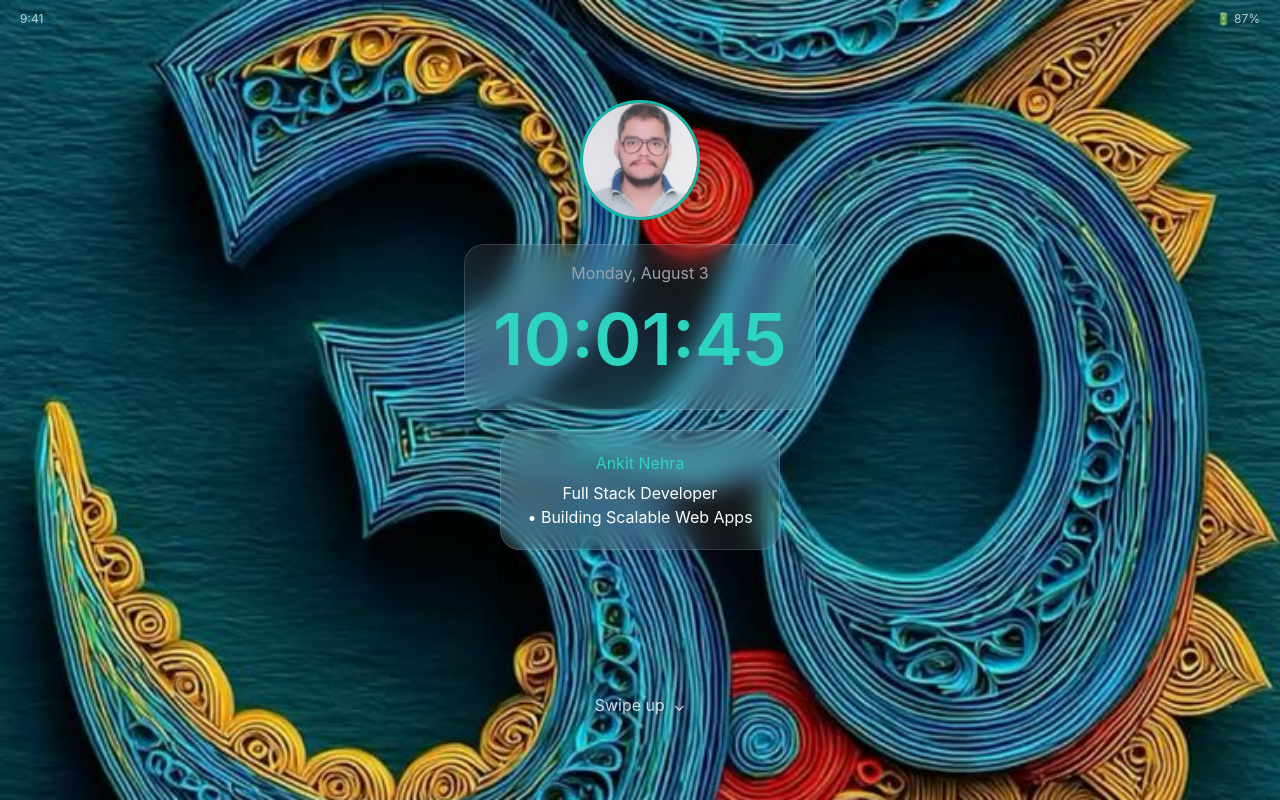
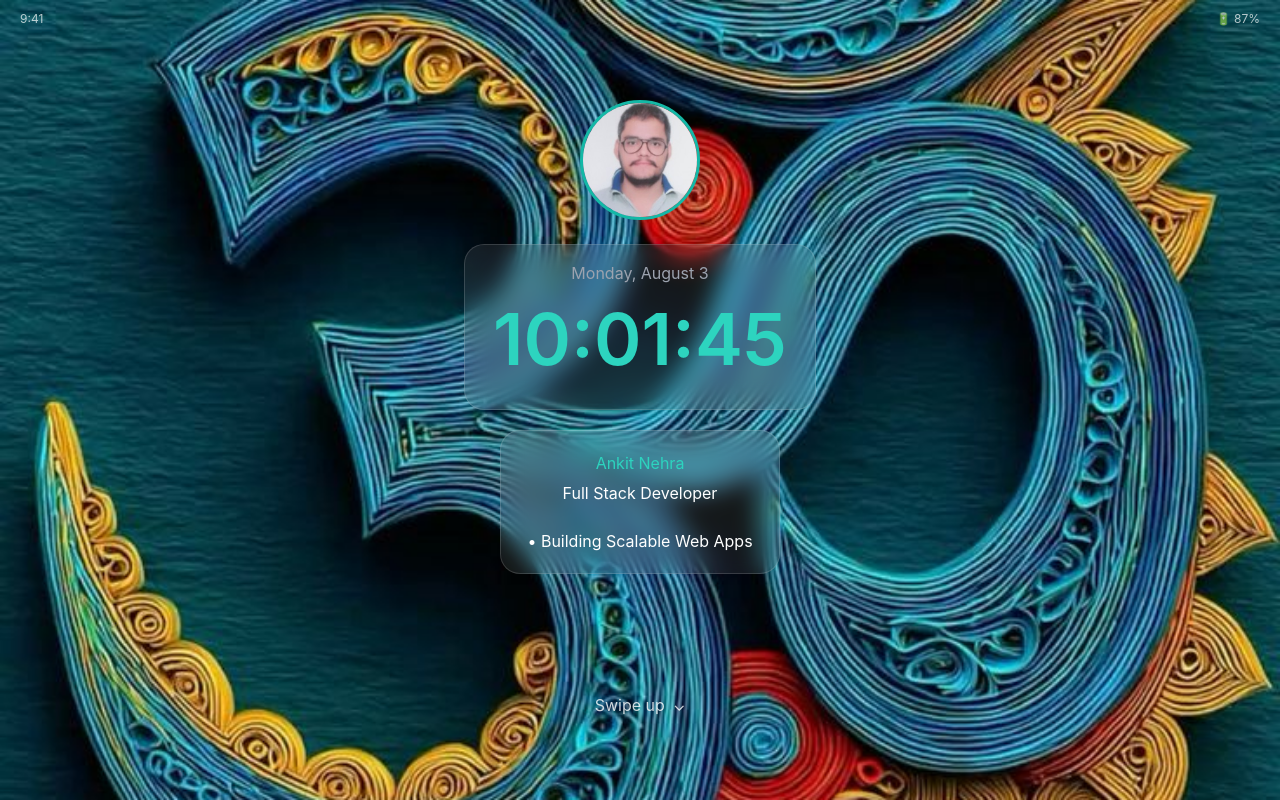
Before and after one commit to Ankit-nehra/Ankit-Resume, a React (Vite) app in the folder Ankit-resume/: page / in a window 1280 px wide. Built offline with nearby package versions, Linux system fonts and the light colour scheme.

Commit message:
Modify job title format in LockScreen component
Updated the LockScreen component to include a list format for the job title.

```diff
--- a/Ankit-resume/src/screens/LockScreen.jsx
+++ b/Ankit-resume/src/screens/LockScreen.jsx
@@ -78,7 +78,7 @@ export default function LockScreen({ onUnlock }) {
 
         <div className={styles.card}>
           <h2>Ankit Nehra</h2>
-          <p>Full Stack Developer <br/>• Building Scalable Web Apps</p>
+          <p><ul>Full Stack Developer</ul> <br/>• Building Scalable Web Apps</p>
         </div>
       </div>
 
```
